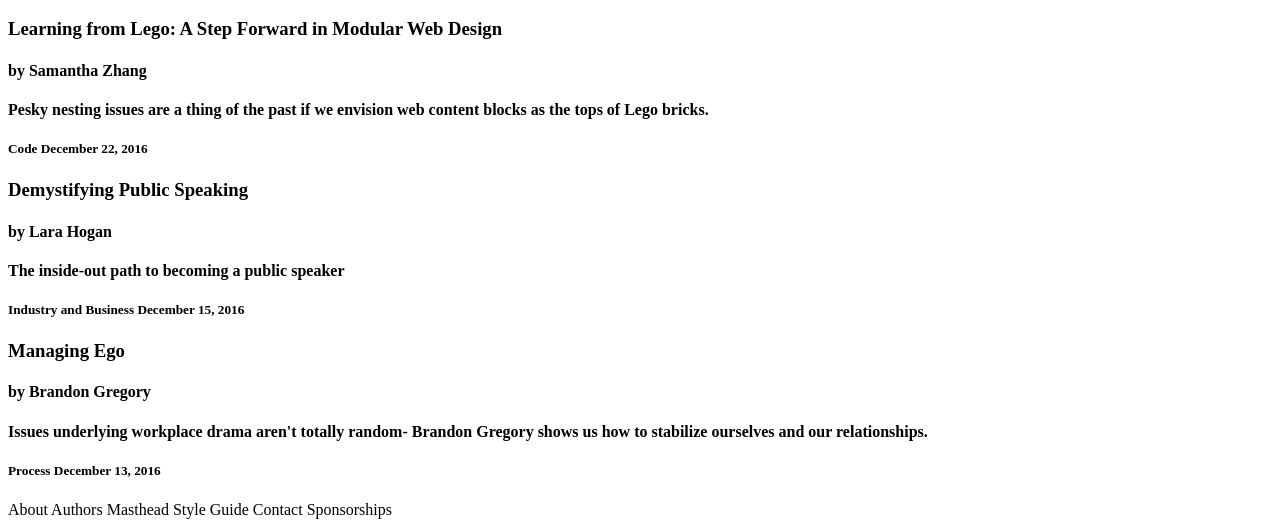
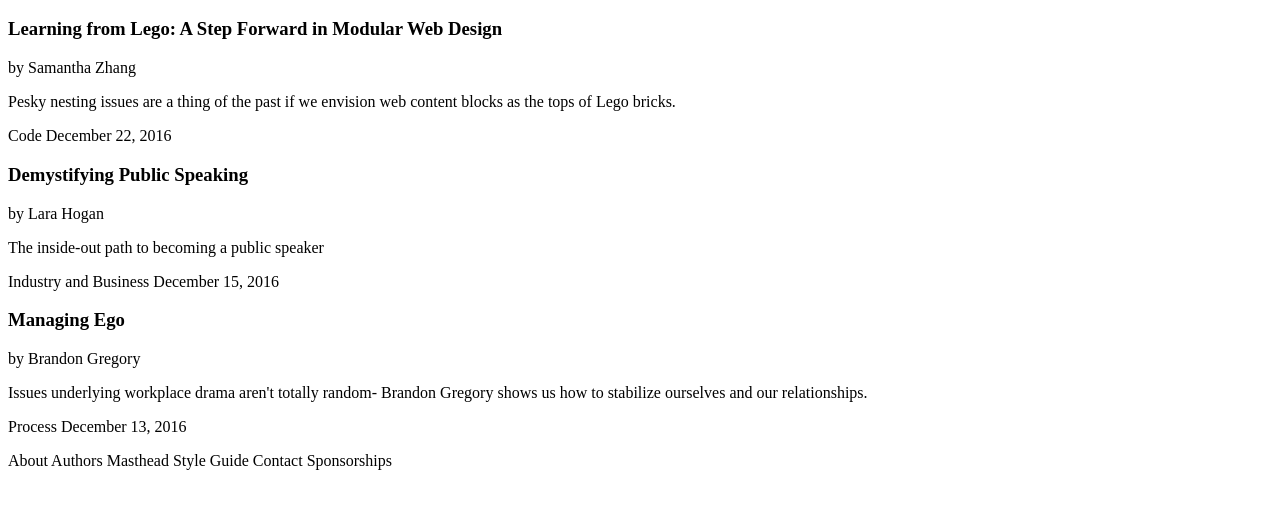
Before and after one commit to CareyCosta/Inception-, a plain HTML site: page index.html in a window 1280 px wide. Shown: the part 301-828 px from the top of the page. After the commit the page ends 800 px from the top, so only its background shows below. Drawn offline with Linux system fonts and the light colour scheme.

```diff
--- a/index.html
+++ b/index.html
@@ -13,22 +13,32 @@
 
   <hr>
 
-  <h1> More from A List Apart</hr>
+  <h1> More from A List Apart</h1>
 
-  <h3> Learning from Lego: A Step Forward in Modular Web Design </h3>
-  <h4 class="author"> by Samantha Zhang</h4>
-  <h4 class="description"> Pesky nesting issues are a thing of the past if we envision web content blocks as the tops of Lego bricks. </h4>
-  <h5 class="topic"> Code December 22, 2016</h5>
+  <h3> Learning from Lego: A Step Forward in Modular Web Design
+    </h3>
+  <p class="author"> by Samantha Zhang
+  </p>
+  <p class="description"> Pesky nesting issues are a thing of the past if we envision web content blocks as the tops of Lego bricks.
+  </p>
+  <p class="topic"> Code December 22, 2016
+  </p>
 
   <h3> Demystifying Public Speaking </h3>
-  <h4 class="author">by Lara Hogan</h4>
-  <h4 class="description">The inside-out path to becoming a public speaker</h4>
-  <h5 class="topic"> Industry and Business December 15, 2016</h5>
+  <p class="author">by Lara Hogan
+  </p>
+  <p class="description">The inside-out path to becoming a public speaker
+  </p>
+  <p class="topic"> Industry and Business December 15, 2016
+  </p>
 
   <h3>Managing Ego</h3>
-  <h4 class="author">by Brandon Gregory</h4>
-  <h4 class="description">Issues underlying workplace drama aren't totally random- Brandon Gregory shows us how to stabilize ourselves and our relationships.</h4>
-  <h5 class="topic"> Process December 13, 2016</h5>
+  <p class="author">by Brandon Gregory
+  </p>
+  <p class="description">Issues underlying workplace drama aren't totally random- Brandon Gregory shows us how to stabilize ourselves and our relationships.
+  </p>
+  <p class="topic"> Process December 13, 2016
+  </p>
 
   <footer>About Authors Masthead Style Guide Contact Sponsorships</footer>
 
```
